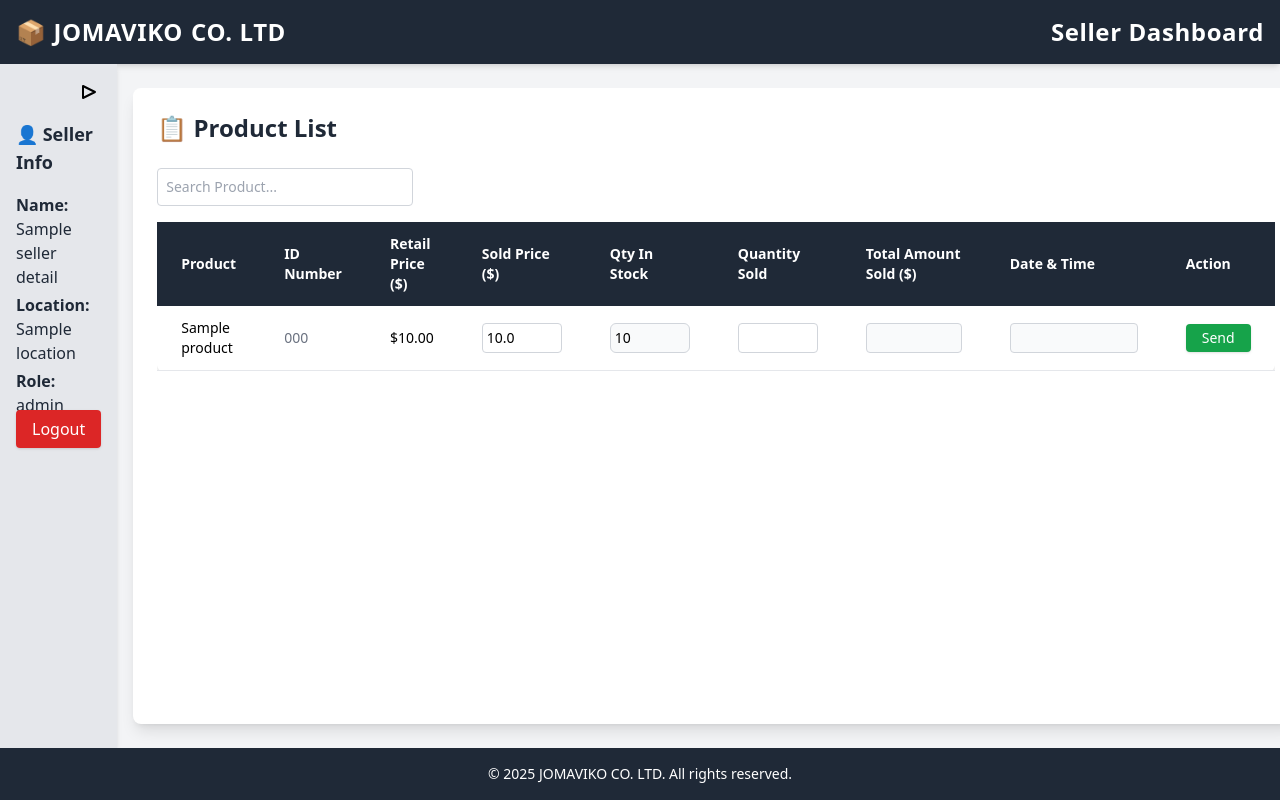
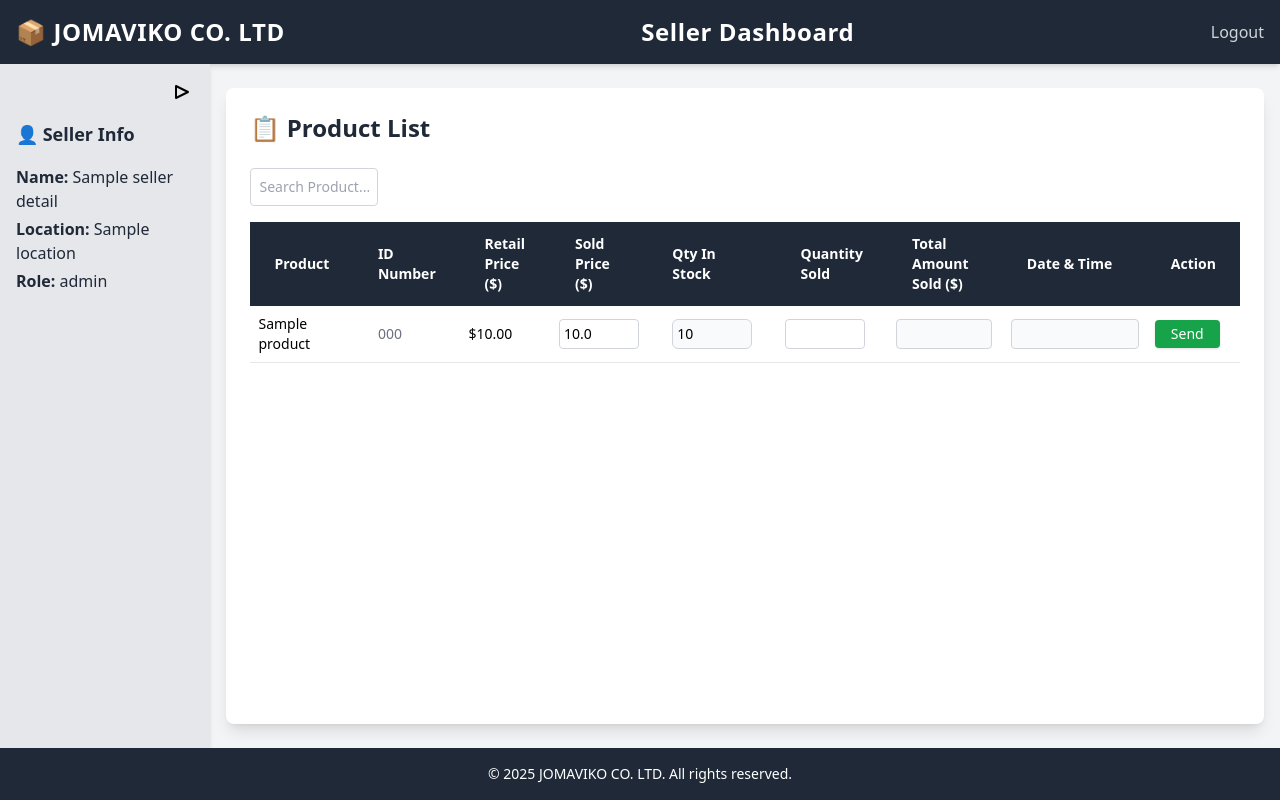
Before and after one commit to Martin4dbest/jomaviko, a Flask app: template templates/seller_dashboard.html in a window 1280 px wide. Run offline with Flask 3, Linux system fonts and the light colour scheme; tables that the repository leaves empty hold one stand-in row (values such as "Sample post"); the template is opened without the code that fills it: values that come from a table or form of the project are taken from there, most other values are stand-ins (such as "Sample title", 1, 10 or a date in 2020); some libraries are stand-ins or nearby versions.

Commit message:
updated code to fit devices

```diff
--- a/templates/seller_dashboard.html
+++ b/templates/seller_dashboard.html
@@ -15,17 +15,14 @@
   <!-- Header -->
   <header class="bg-gray-800 text-white shadow-md p-4">
     <div class="max-w-7xl mx-auto flex items-center justify-between">
-      <!-- Company Name and Dashboard Title -->
-      <h1 class="text-2xl font-bold tracking-wide flex flex-wrap items-center">
-        <span class="mr-2">📦 JOMAVIKO</span>
-        <span class="hidden sm:inline">CO. LTD</span>
-      </h1>
+      <h1 class="text-2xl font-bold tracking-wide">📦 JOMAVIKO CO. LTD</h1>
       <h1 class="text-2xl font-bold tracking-wide">Seller Dashboard</h1>
+      <a href="{{ url_for('logout') }}" class="text-gray-300 hover:text-teal-400">Logout</a>
     </div>
   </header>
 
   <!-- Main Content -->
-  <main class="flex-grow flex" x-data="{ sidebarOpen: true }">
+  <main class="flex-grow flex flex-col md:flex-row" x-data="{ sidebarOpen: true }">
 
     <!-- Sidebar -->
     <aside
@@ -58,9 +55,6 @@
         <p class="mb-1"><strong>Name:</strong> {{ seller_details.name }}</p>
         <p class="mb-1"><strong>Location:</strong> {{ seller_details.location }}</p>
         <p><strong>Role:</strong> {{ seller_details.role }}</p>
-
-        <!-- Logout Button -->
-        <a href="{{ url_for('logout') }}" class="mt-4 text-white bg-red-600 hover:bg-red-700 px-4 py-2 rounded shadow">Logout</a>
       </div>
     </aside>
 
@@ -68,24 +62,19 @@
     <section class="flex-grow bg-white p-6 mx-4 my-6 rounded-lg shadow-lg">
       <h2 class="text-2xl font-semibold mb-6 text-gray-800">📋 Product List</h2>
 
-      <!-- Alert Box -->
-      <div id="alertBox" class="alert alert-success text-green-700 bg-green-100 border border-green-300 px-4 py-2 rounded my-4" role="alert" style="display: none;">
-        Order sent to admin successfully.
-      </div>
-
       <!-- Search Field -->
       <div class="mb-4">
         <input
           type="text"
           placeholder="Search Product..."
-          class="w-64 p-2 border border-gray-300 rounded text-sm focus:outline-none"
+          class="w-full sm:w-32 p-2 border border-gray-300 rounded text-sm"
           id="search-input"
         />
       </div>
 
       {% if products|length > 0 %}
       <div class="overflow-x-auto">
-        <table class="min-w-full bg-white table-auto border-collapse shadow-md rounded-md">
+        <table class="w-full table-auto border-collapse">
           <thead>
             <tr class="bg-gray-800 text-white text-left text-sm">
               <th class="px-6 py-3">Product</th>
@@ -101,18 +90,18 @@
           </thead>
           <tbody class="text-sm" id="product-list">
             {% for product in products %}
-            <tr class="border-b hover:bg-gray-50">
-              <td class="px-6 py-3 font-medium">{{ product.name }}</td>
+            <tr class="border-b hover:bg-gray-50 product-row">
+              <td class="p-2 font-medium">{{ product.name }}</td>
               <td class="px-6 py-3 text-gray-500">{{ product.identification_number }}</td>
-              <td class="px-6 py-3">${{ "%.2f"|format(product.price) }}</td>
+              <td class="p-2">${{ "%.2f"|format(product.price) }}</td>
 
               <!-- Editable Selling Price -->
-              <td class="px-6 py-3">
+              <td class="p-2">
                 <input
                   type="number"
                   step="0.01"
                   id="selling-price-{{ product.id }}"
-                  class="w-20 p-1 border border-gray-300 rounded text-sm focus:outline-none"
+                  class="w-full sm:w-20 p-1 border border-gray-300 rounded text-sm"
                   value="{{ product.selling_price or '' }}"
                   @input="calculateAmountSold({{ product.id }})"
                 />
@@ -124,43 +113,50 @@
                   type="text"
                   id="instock-{{ product.id }}"
                   value="{{ product.in_stock if product.in_stock is not none else '' }}"
-                  class="w-20 p-1 border border-gray-300 rounded-md text-sm bg-gray-50 focus:outline-none"
+                  data-original-stock="{{ product.in_stock if product.in_stock is not none else 0 }}"
+                  class="w-full sm:w-20 p-1 border border-gray-300 rounded-md text-sm bg-gray-50"
                   readonly
+                />
+                <input
+                  type="hidden"
+                  name="in_stock_{{ product.id }}"
+                  id="instock-hidden-{{ product.id }}"
+                  value="{{ product.in_stock if product.in_stock is not none else 0 }}"
                 />
               </td>
 
               <!-- Input: Order Quantity -->
-              <td class="px-6 py-3">
+              <td class="p-2">
                 <input
                   type="number"
                   id="order-qty-{{ product.id }}"
-                  class="w-20 p-1 border border-gray-300 rounded text-sm focus:outline-none"
+                  class="w-full sm:w-20 p-1 border border-gray-300 rounded text-sm"
                   @input="calculateAmountSold({{ product.id }})"
                 />
               </td>
 
               <!-- Amount Sold -->
-              <td class="px-6 py-3">
+              <td class="p-2">
                 <input
                   type="text"
                   id="amount-sold-{{ product.id }}"
-                  class="w-24 p-1 border border-gray-300 rounded text-sm bg-gray-50 focus:outline-none"
+                  class="w-full sm:w-24 p-1 border border-gray-300 rounded text-sm bg-gray-50"
                   readonly
                 />
               </td>
 
               <!-- Date & Time -->
-              <td class="px-6 py-3">
+              <td class="p-2">
                 <input
                   type="text"
                   id="date-sold-{{ product.id }}"
-                  class="w-32 p-1 border border-gray-300 rounded text-sm bg-gray-50 focus:outline-none"
+                  class="w-full sm:w-32 p-1 border border-gray-300 rounded text-sm bg-gray-50"
                   readonly
                 />
               </td>
 
               <!-- Action -->
-              <td class="px-6 py-3">
+              <td class="p-2">
                 <button
                   @click="sendOrder({{ product.id }})"
                   class="bg-green-600 hover:bg-green-700 text-white px-4 py-1 rounded shadow text-sm"
@@ -168,19 +164,27 @@
                   Send
                 </button>
               </td>
+
             </tr>
             {% endfor %}
           </tbody>
         </table>
       </div>
       {% else %}
-      <div class="py-4 text-center text-red-500">No products found</div>
+      <tr>
+        <td colspan="6" class="text-center py-4 text-red-500">
+          No products found
+        </td>
+      </tr>
       {% endif %}
+
     </section>
   </main>
 
+
+
   <!-- Footer -->
-  <footer class="bg-gray-800 text-white py-4 text-center text-sm mt-auto">
+  <footer class="bg-gray-800 text-white py-4 text-center text-sm">
     &copy; 2025 JOMAVIKO CO. LTD. All rights reserved.
   </footer>
 
@@ -192,58 +196,148 @@
 
   rows.forEach(row => {
     const productName = row.querySelector('td').textContent.toLowerCase();
-        row.style.display = productName.includes(searchQuery) ? '' : 'none';
+
+    if (productName.includes(searchQuery)) {
+      row.style.display = '';
+    } else {
+      row.style.display = 'none';
+    }
   });
 });
 
+// Calculate amount sold and update stock
 function calculateAmountSold(productId) {
   const qtyInput = document.getElementById(`order-qty-${productId}`);
   const sellingPriceInput = document.getElementById(`selling-price-${productId}`);
   const amountSoldInput = document.getElementById(`amount-sold-${productId}`);
   const inStockInput = document.getElementById(`instock-${productId}`);
+  const inStockHiddenInput = document.getElementById(`instock-hidden-${productId}`);
 
-      if (!qtyInput || !sellingPriceInput || !amountSoldInput || !inStockInput) return;
+  if (!qtyInput || !sellingPriceInput || !amountSoldInput || !inStockInput || !inStockHiddenInput) return;
 
   const qty = parseFloat(qtyInput.value) || 0;
   const sellingPrice = parseFloat(sellingPriceInput.value) || 0;
-      const inStock = parseFloat(inStockInput.value) || 0;
+  const total = (qty * sellingPrice).toFixed(2);
 
-      if (qty <= inStock) {
-        const totalAmount = qty * sellingPrice;
-        amountSoldInput.value = totalAmount.toFixed(2);
-        // Add the date and time
-        const dateSoldInput = document.getElementById(`date-sold-${productId}`);
-        dateSoldInput.value = new Date().toLocaleString();
-      } else {
-        amountSoldInput.value = 'Quantity exceeds stock';
-      }
+  amountSoldInput.value = total;
+
+  const originalStock = parseInt(inStockInput.getAttribute('data-original-stock')) || 0;
+  const remainingStock = Math.max(originalStock - qty, 0);
+
+  inStockInput.value = remainingStock;
+  inStockHiddenInput.value = remainingStock; // Update hidden field to be sent
 }
 
+// Show auto alert on screen
+function autoAlert(message, duration = 3000, type = "info") {
+  const alertBox = document.getElementById("auto-alert");
+  alertBox.textContent = message;
+
+  // Style based on type
+  if (type === "success") {
+    alertBox.style.backgroundColor = "#d4edda";
+    alertBox.style.color = "#155724";
+    alertBox.style.borderColor = "#c3e6cb";
+  } else if (type === "error") {
+    alertBox.style.backgroundColor = "#f8d7da";
+    alertBox.style.color = "#721c24";
+    alertBox.style.borderColor = "#f5c6cb";
+  } else {
+    alertBox.style.backgroundColor = "#fff3cd";
+    alertBox.style.color = "#856404";
+    alertBox.style.borderColor = "#ffeeba";
+  }
+
+  alertBox.style.display = "block";
+
+  // Auto hide after duration
+  setTimeout(() => {
+    alertBox.style.display = "none";
+  }, duration);
+}
+
+// Send order data via fetch
 function sendOrder(productId) {
   const qtyInput = document.getElementById(`order-qty-${productId}`);
-      const amountSoldInput = document.getElementById(`amount-sold-${productId}`);
+  const priceInput = document.getElementById(`selling-price-${productId}`);
+  const amountInput = document.getElementById(`amount-sold-${productId}`);
+  const inStockInput = document.getElementById(`instock-${productId}`);
+  const dateSoldInput = document.getElementById(`date-sold-${productId}`);
 
-      if (parseFloat(qtyInput.value) <= 0 || amountSoldInput.value === 'Quantity exceeds stock') {
-        alert('Please enter a valid quantity!');
+  // Check if all fields are filled
+  if (!qtyInput || !priceInput || !amountInput || !inStockInput || !dateSoldInput) {
+    autoAlert("🚫 Some required fields are missing. Please check your form.", 3000, "error");
     return;
   }
 
-      // Simulate sending the order to the backend
-      alert('Order sent to admin successfully!');
+  // Validate if any field is empty or invalid
+  const qty = parseFloat(qtyInput.value);
+  const sellingPrice = parseFloat(priceInput.value);
+  const amount = parseFloat(amountInput.value);
+  const inStock = parseInt(inStockInput.value);
 
-      // Show success message
-      const alertBox = document.getElementById("alertBox");
-      alertBox.style.display = 'block';
+  if (isNaN(qty) || qty <= 0) {
+    autoAlert("🚫 Please enter a valid quantity.", 3000, "error");
+    return;
+  }
 
-      // Hide the alert after 5 seconds
+  if (isNaN(sellingPrice) || sellingPrice <= 0) {
+    autoAlert("🚫 Please enter a valid selling price.", 3000, "error");
+    return;
+  }
+
+  if (isNaN(amount) || amount <= 0) {
+    autoAlert("🚫 Please enter a valid amount sold.", 3000, "error");
+    return;
+  }
+
+  if (isNaN(inStock) || inStock < 0) {
+    autoAlert("🚫 Invalid stock value.", 3000, "error");
+    return;
+  }
+
+  // Format the date if valid
+  const now = new Date();
+  const formattedDate = now.toISOString();
+  dateSoldInput.value = formattedDate;
+
+  // If all validations pass, send the order
+  fetch('/send-order', {
+    method: 'POST',
+    headers: {
+      'Content-Type': 'application/json'
+    },
+    body: JSON.stringify({
+      product_id: productId,
+      quantity: qty,
+      selling_price: sellingPrice,
+      amount: amount,
+      in_stock: inStock,
+      date_sold: formattedDate
+    })
+  })
+  .then(response => response.json())
+  .then(data => {
+    if (data.success) {
+      autoAlert("✅ Order successfully sent!", 3000, "success");
+      console.log("✅ Order sent successfully. Reloading in 10 seconds...");
+
+      // Refresh page after 10 seconds
       setTimeout(() => {
-        alertBox.style.display = 'none';
-      }, 5000);
-
-      // Optionally, reset form or refresh page
-      qtyInput.value = '';
-      amountSoldInput.value = '';
+        console.log("⏰ Reloading now...");
+        location.reload();
+      }, 10000);
+    } else {
+      alert(`⚠️ Error: ${data.message || "Out of Stock!! Stock Now!"}`);
+    }
+  })
+  .catch(error => {
+    console.error("🚨 Fetch error:", error);
+    autoAlert("🚨 Something went wrong. Please try again.", 3000, "error");
+  });
 }
 </script>
+
+
 </body>
 </html>
```
Also changed, not shown: templates/test.html (+21 -75 lines). Lines whose indentation alone changed are shown as unchanged.
